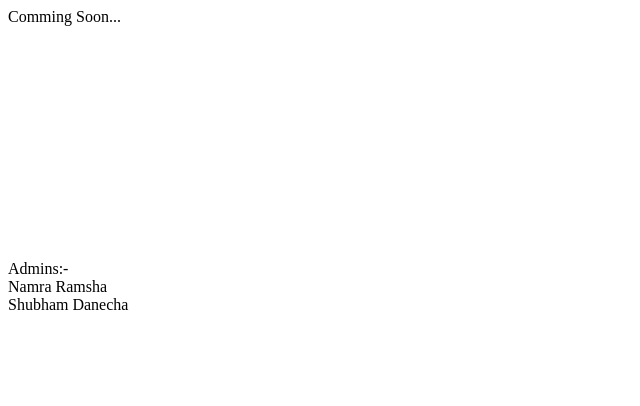
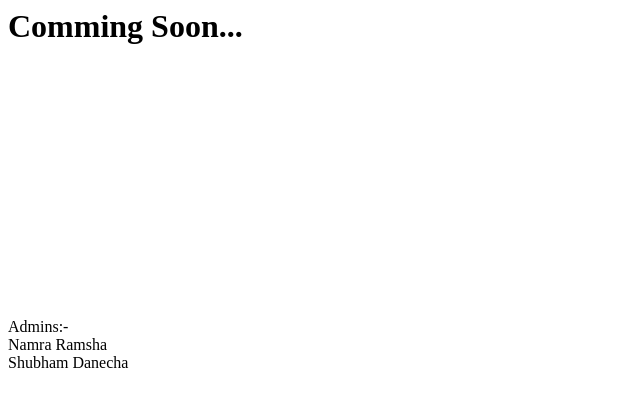
Before and after one commit to cwstech/cwstech, a plain HTML site: page index.html in a window 1280 px wide. Shown: the whole page, without its empty margins (0-640 px from the left). Drawn offline with Linux system fonts and the light colour scheme.

Commit message:
Update index.html
Signed-off-by: Namra Ramsha <namraramsha2@gmail.com>

```diff
--- a/index.html
+++ b/index.html
@@ -1 +1 @@
-Comming Soon...<br><BR><br><BR><br><BR><br><BR><br><BR><br><BR><br><BR>Admins:-<br>Namra Ramsha<br>Shubham Danecha
+<h1 styal="color: red">Comming Soon...</h1><br><BR><br><BR><br><BR><br><BR><br><BR><br><BR><br><BR>Admins:-<br>Namra Ramsha<br>Shubham Danecha
```
